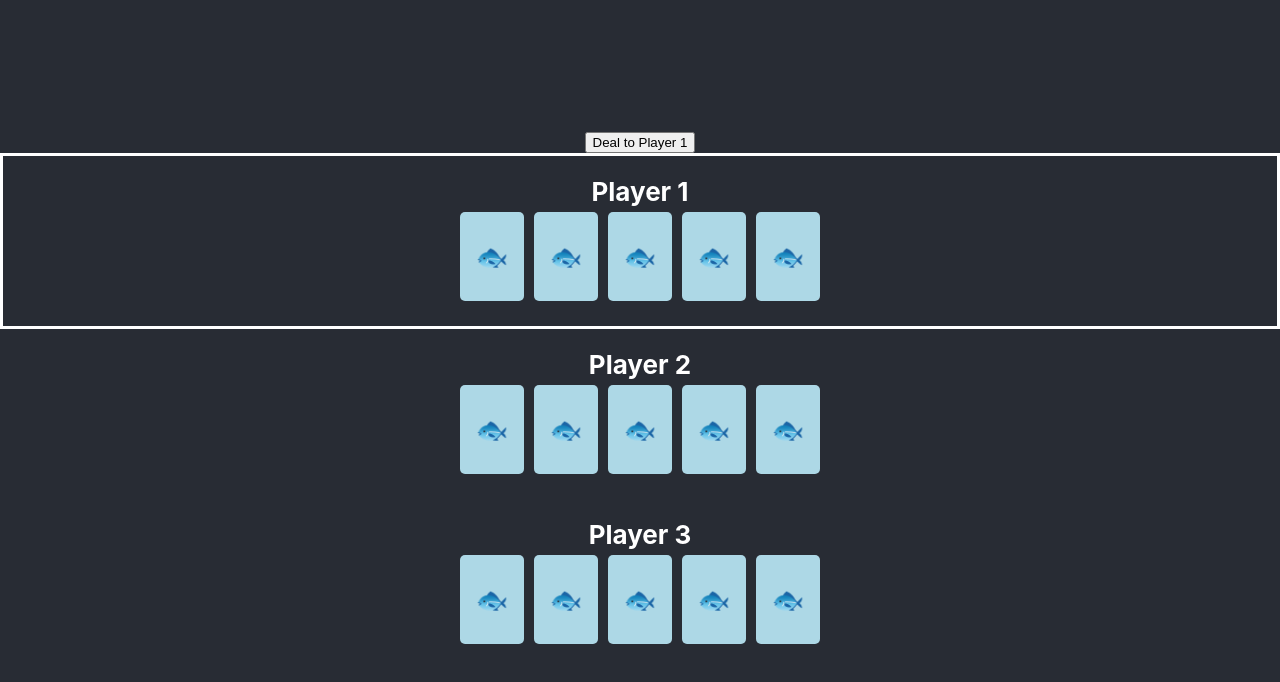
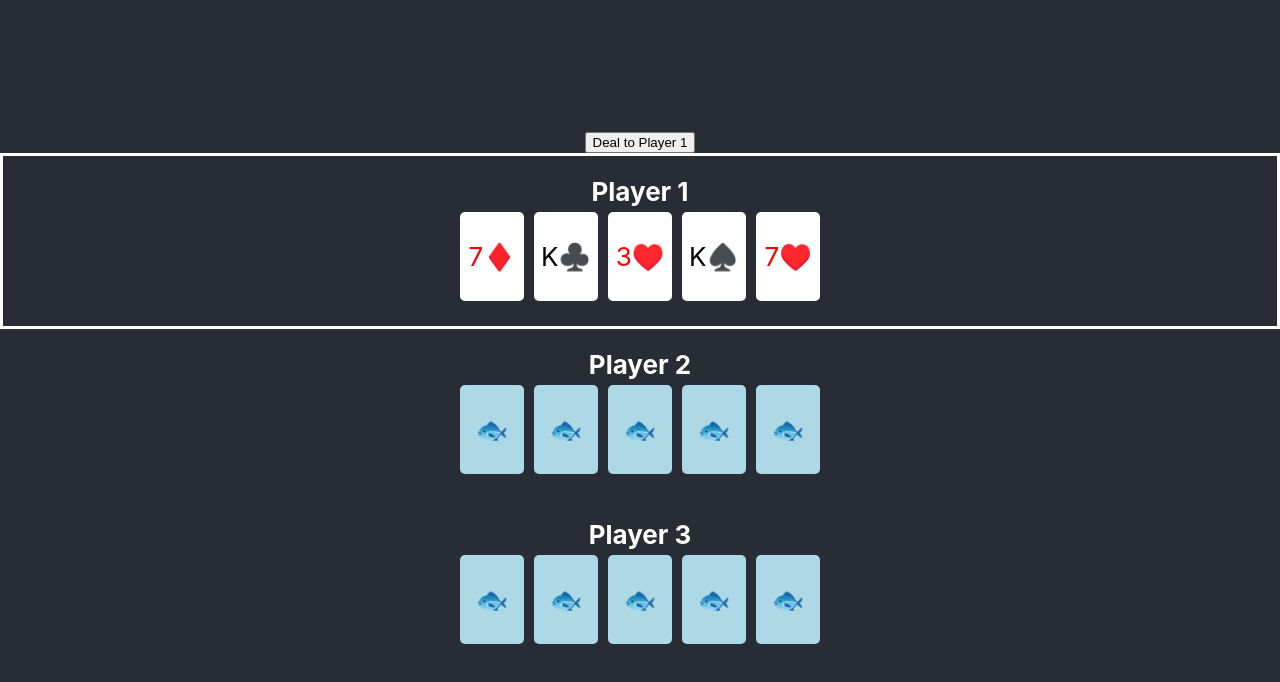
Before and after one commit to wonderley/code-for-videos, a React (Create React App) app in the folder go-fish/frontend/: page / in a window 1280 px wide. Shown: the top 682 px of the page. Built offline with nearby package versions, Linux system fonts and the light colour scheme.

Commit message:
show the current player's hand

```diff
--- a/go-fish/frontend/src/App.js
+++ b/go-fish/frontend/src/App.js
@@ -1,6 +1,5 @@
 import { useState } from 'react';
 import './App.css'
-import Card from './card'
 import Hand from './hand'
 import {
   createDeck,
@@ -57,19 +56,13 @@ function Table({
   handData,
   playerTurn
 }) {
-  const handContent =
-    handData.map(
-      h => h.map(
-        c => <Card {...c} />
-    ))
-  const hands =
-    handContent.map((content, i) => (
-      <Hand
-        name={`Player ${i+1}`}
-        isPlayerTurn={playerTurn === i}
-      >
-        {content}
-      </Hand>
-    ))
-  return hands
+  return handData.map(
+    (cardData, i) => (
+    <Hand
+      name={`Player ${i+1}`}
+      isPlayerTurn={playerTurn === i}
+      showCards={i === 0}
+      cardData={cardData}
+    />
+  ))
 }
--- a/go-fish/frontend/src/card.js
+++ b/go-fish/frontend/src/card.js
@@ -1,8 +1,7 @@
 
 export default function Card (
-  { value, suit }
+  { value, suit, isShown }
 ) {
-  const isShown = false
   const suitColor =
     ['♥️', '♦️'].includes(suit)
     ? 'red' : 'black'
--- a/go-fish/frontend/src/hand.js
+++ b/go-fish/frontend/src/hand.js
@@ -1,6 +1,19 @@
+import Card from './card'
+
 export default function Hand(
-  { children, name, isPlayerTurn }
+  {
+    name,
+    isPlayerTurn,
+    showCards,
+    cardData
+  }
 ) {
+  const content = cardData.map(
+    c => <Card
+      isShown={showCards}
+      {...c}
+    />
+  )
   return (
     <div style={{
       width: '100%',
@@ -25,7 +38,7 @@ export default function Hand(
         justifyItems: 'center',
         justifyContent: 'center',
       }}>
-        {children}
+        {content}
       </div>
     </div>
   )
```
